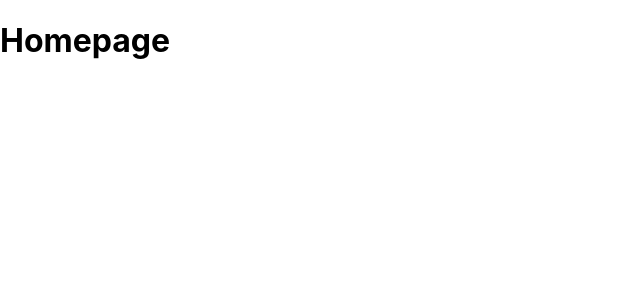
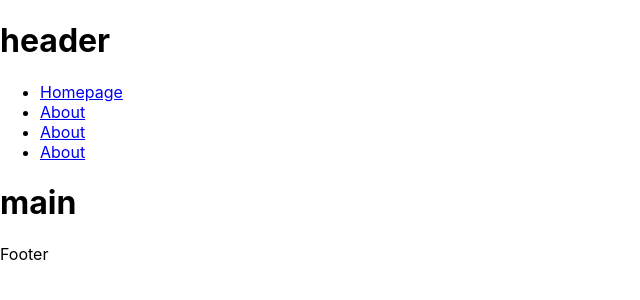
Before and after one commit to Joseph-kaku/jkportfolio, a React (Create React App) app: page / in a window 1280 px wide. Shown: the top 300 px of the page, without its empty margins (0-640 px from the left). Built offline with nearby package versions, Linux system fonts and the light colour scheme.

Commit message:
Set up. Broken into little components

```diff
--- a/src/App.js
+++ b/src/App.js
@@ -1,11 +1,19 @@
+import React from 'react';
+import Navbar from './navbar';
+import Footer from './footer';
+import Main from './main';
+import Header from './header';
 import './styles.css';
 
-function homepage() {
+function Homepage() {
   return (
-    <header>
-      <h1>Homepage</h1>
-    </header>
-    );
+    <div class="homepage">
+      <Header />
+        <Navbar />
+        <Main />
+      <Footer />
+    </div>
+  );
 }
 
-export default homepage;
+export default Homepage;
--- /dev/null
+++ b/src/footer.js
@@ -0,0 +1,11 @@
+import React from "react";
+
+function Footer() {
+return (
+    <footer>
+    <p>Footer</p>
+    </footer>
+);
+}
+
+export default Footer;
--- /dev/null
+++ b/src/header.js
@@ -0,0 +1,11 @@
+import React from "react";
+
+function Header() {
+    return (
+        <div class="header">
+            <h1>header</h1>
+        </div>
+    );
+}
+
+export default Header;
--- /dev/null
+++ b/src/main.js
@@ -0,0 +1,11 @@
+import React from "react";
+
+function Main() {
+    return (
+        <div class="main">
+            <h1>main</h1>
+        </div>
+    );
+}
+
+export default Main;
--- /dev/null
+++ b/src/navbar.js
@@ -0,0 +1,16 @@
+import React from "react";
+
+function Navbar() {
+return (
+    <nav>
+    <ul>
+        <li><a href="/">Homepage</a></li>
+        <li><a href="/about">About</a></li>
+        <li><a href="/about">About</a></li>
+        <li><a href="/about">About</a></li>
+    </ul>
+    </nav>
+);
+}
+
+export default Navbar;
```
